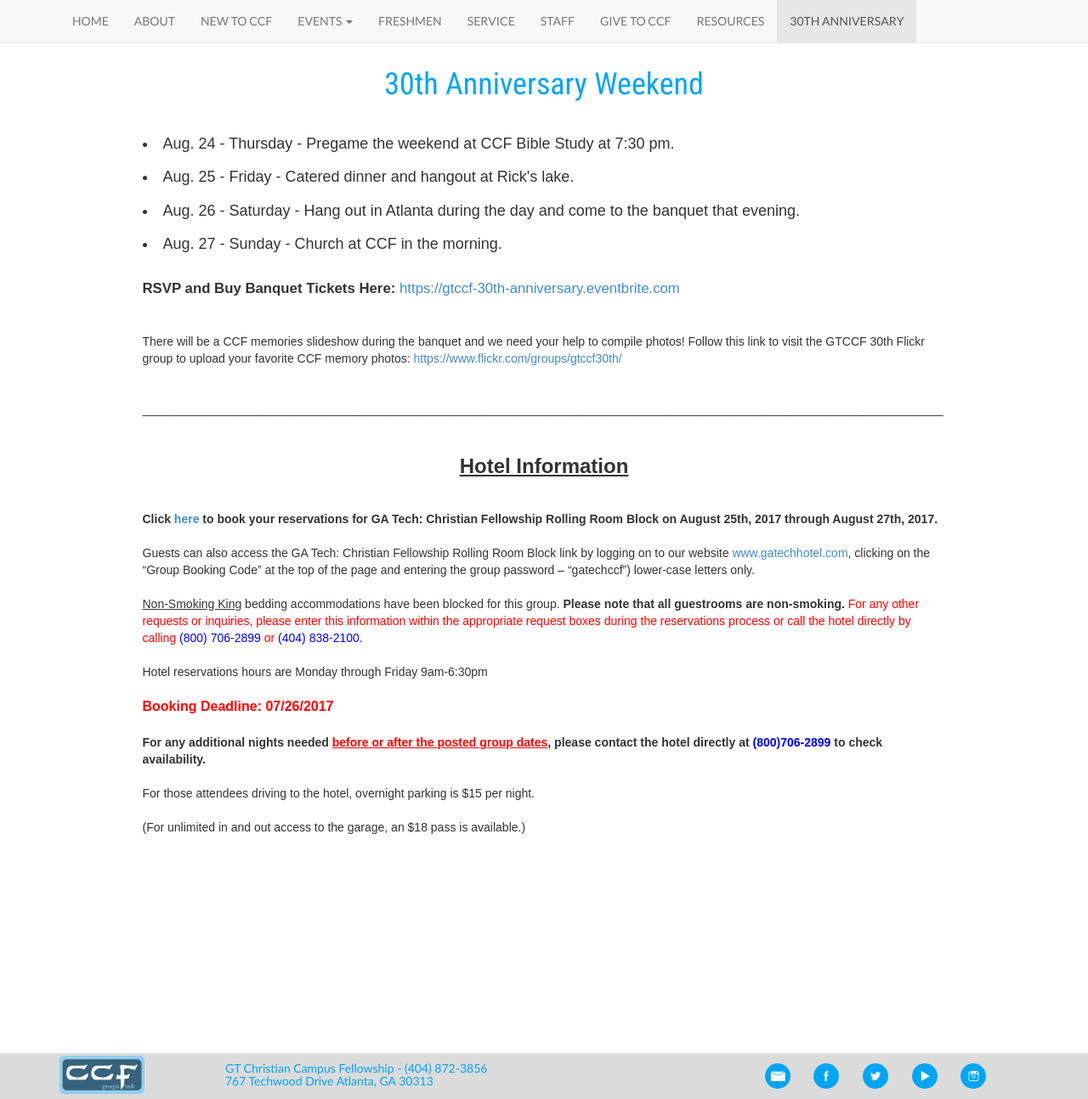
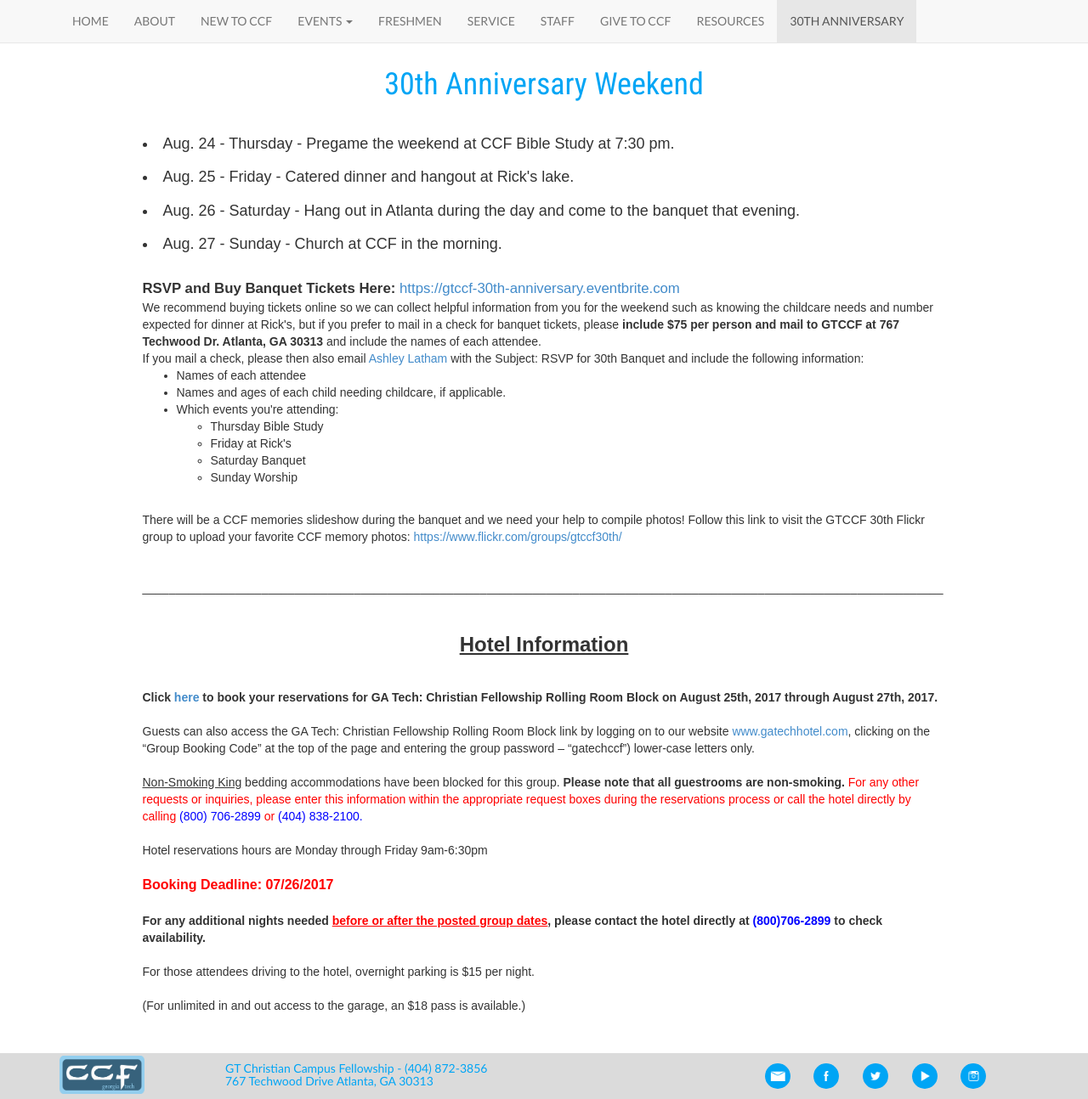
Before and after one commit to gtccf/gtccf.github.io, a Jekyll site: the page built from 30th/index.html, in a window 1280 px wide and 1294 px high. Shown: the whole window at 85% size. Built offline with Jekyll 4.4.1, drawn with Linux system fonts in a browser that asks for light colours; nearby versions of some CDN libraries.

Commit message:
Added RSVP info for 30th Anniversary

```diff
--- a/30th/index.html
+++ b/30th/index.html
@@ -18,7 +18,20 @@ layout: default
           <br>
           <big><b>RSVP and Buy Banquet Tickets Here:</b> <a href=https://gtccf-30th-anniversary.eventbrite.com>https://gtccf-30th-anniversary.eventbrite.com</a></big>
           <br>
+          We recommend buying tickets online so we can collect helpful information from you for the weekend such as knowing the childcare needs and number expected for dinner at Rick's, but if you prefer to mail in a check for banquet tickets, please <b>include $75 per person and mail to GTCCF at 767 Techwood Dr. Atlanta, GA 30313</b> and include the names of each attendee.
           <br>
+          If you mail a check, please then also email <a href="mailto:ashleymarielatham@gmail.com">Ashley Latham</a> with the Subject: RSVP for 30th Banquet and include the following information:
+          <ul>
+            <li>Names of each attendee</li>
+            <li>Names and ages of each child needing childcare, if applicable.</li>
+            <li>Which events you're attending:</li>
+            <ul>
+                <li>Thursday Bible Study</li>
+                <li>Friday at Rick's</li>
+                <li>Saturday Banquet</li>
+                <li>Sunday Worship</li>
+            </ul>
+          </ul>
           <br>
           There will be a CCF memories slideshow during the banquet and we need your help to compile photos! Follow this link to visit the GTCCF 30th Flickr group to upload your favorite CCF memory photos: <a href=https://www.flickr.com/groups/gtccf30th/>https://www.flickr.com/groups/gtccf30th/</a>
           <br>
```
